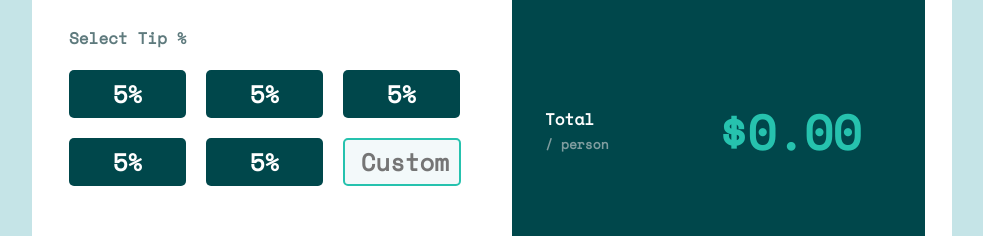
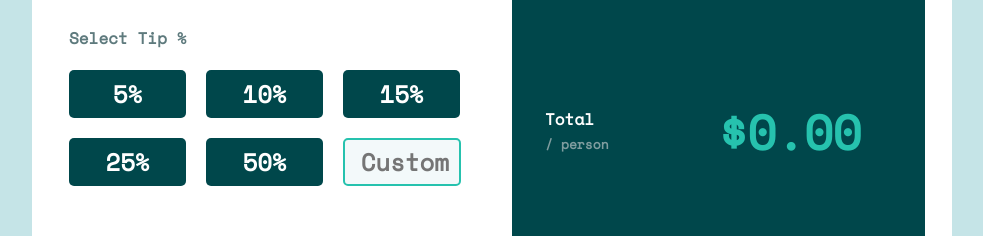
Before and after one commit to DavidPerelman/tip-calculator-app, a React (Create React App) app: page / in a window 1280 px wide. Shown: the part 323-559 px from the top of the page, without its empty margins (148-1131 px from the left). Built offline with nearby package versions, Linux system fonts and the light colour scheme.

Commit message:
setup buttonClick function

```diff
--- a/src/components/Button/Button.js
+++ b/src/components/Button/Button.js
@@ -1,9 +1,10 @@
 import React from 'react';
 import './Button.css';
 
-const Button = ({ children, size, color, backgroundColor, onClick }) => {
+const Button = ({ value, children, size, color, backgroundColor, onClick }) => {
   return (
     <button
+      value={value}
       className={`Button ${size} ${color} ${backgroundColor}`}
       onClick={onClick}
     >
--- a/src/containers/TipPercentsButtons/TipPercentsButtons.js
+++ b/src/containers/TipPercentsButtons/TipPercentsButtons.js
@@ -7,22 +7,56 @@ const TipPercentsButtons = ({
   setTipPercent,
   changeTipPercentInput,
 }) => {
+  const buttonClick = (e) => {
+    setTipPercent(Number(e.target.value) / 100);
+    console.log(e.target.value);
+  };
   return (
     <div className='TipPercentsButtons'>
-      <Button backgroundColor='fdfd' color='white' size='small'>
+      <Button
+        backgroundColor='fdfd'
+        color='white'
+        size='small'
+        value='4'
+        onClick={buttonClick}
+      >
         5%
       </Button>
-      <Button backgroundColor='fdfd' color='white' size='small'>
-        5%
+      <Button
+        backgroundColor='fdfd'
+        color='white'
+        size='small'
+        value='10'
+        onClick={buttonClick}
+      >
+        10%
       </Button>
-      <Button backgroundColor='fdfd' color='white' size='small'>
-        5%
+      <Button
+        backgroundColor='fdfd'
+        color='white'
+        size='small'
+        value='15'
+        onClick={buttonClick}
+      >
+        15%
       </Button>
-      <Button backgroundColor='fdfd' color='white' size='small'>
-        5%
+      <Button
+        backgroundColor='fdfd'
+        color='white'
+        size='small'
+        value='25'
+        onClick={buttonClick}
+      >
+        25%
       </Button>
-      <Button backgroundColor='fdfd' color='white' size='small'>
-        5%
+      <Button
+        backgroundColor='fdfd'
+        color='white'
+        size='small'
+        value='50'
+        onClick={buttonClick}
+      >
+        50%
       </Button>
       <input
         type='number'
```
